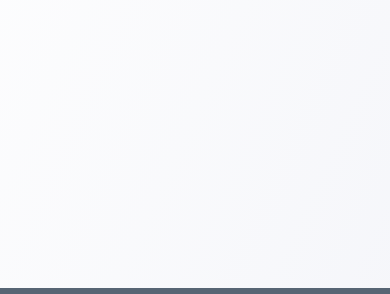
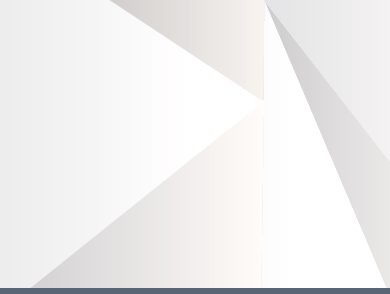
Before and after one commit to nsafai/nsafai.github.io, a plain HTML site: page index.html in a window 390 px wide. Shown: the part 486-780 px from the top of the page. Drawn offline with Linux system fonts and the light colour scheme.

Commit message:
putting background image back for mobile

```diff
--- a/css/styles.css
+++ b/css/styles.css
@@ -241,8 +241,8 @@ footer {
     }
 
     .hero-container {
-        background: linear-gradient(to bottom right, #fff, var(--white-grey));
-        /* background: #fff url("../img/diamonds-bg.png") no-repeat left top; */
+        /* background: linear-gradient(to bottom right, #fff, var(--white-grey)); */
+        background: #fff url("../img/diamonds-bg.png") no-repeat left top;
         /* background: #ffffff url("img_tree.png") no-repeat right top; */
     }
 
```
